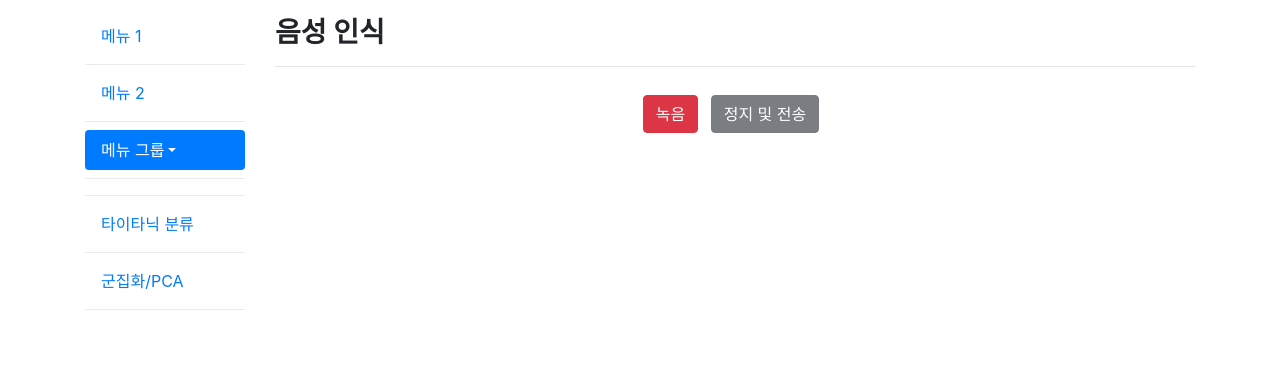
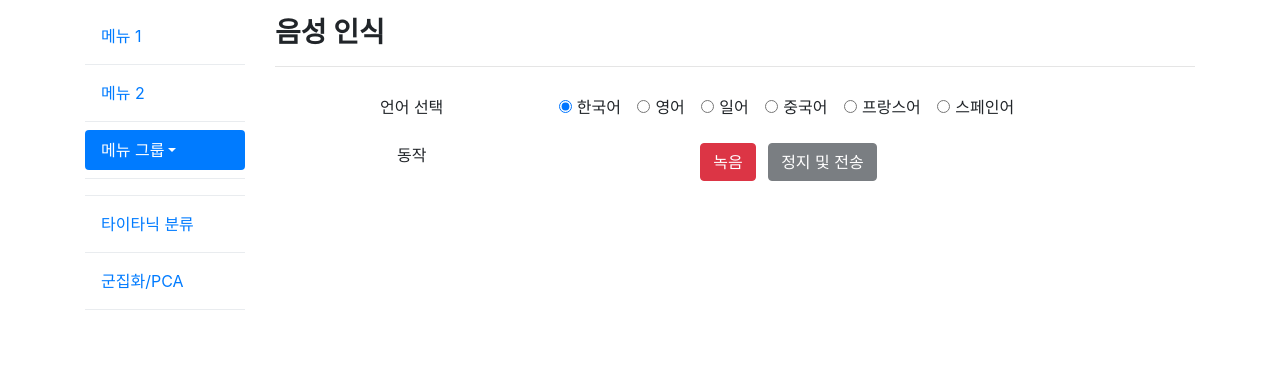
Before and after one commit to ksw0733/Flask_web_project_template, a Flask app: page /module/recog in a window 1280 px wide. Shown: the part 72-452 px from the top of the page. Run offline with Flask 2, Linux system fonts and the light colour scheme; some libraries are stand-ins or nearby versions.

Commit message:
음성 인식

```diff
--- a/bp_modue/module.py
+++ b/bp_modue/module.py
@@ -24,7 +24,7 @@ content = '''
 <p></p>'''
 
 @module_bp.route('/recog', methods=['GET', 'POST'])
-def sub1():
+def recog():
     global recog_text
     if request.method == 'GET':
         #print('Get /recog')
@@ -62,9 +62,9 @@ def sub1():
         return render_template('module/audio_res.html', menu=menu, text=recog_text, mtime=mtime)
 
 @module_bp.route('/recog_res')
-def sub1_res():
+def recog_res():
         #print('Get /sub1_res')
-        audio_file = os.path.join(current_app.root_path, 'static/img/file.wav')
+        audio_file = os.path.join(current_app.root_path, 'static/img/recog.wav')
         mtime = int(os.stat(audio_file).st_mtime)
         return render_template('module/audio_res.html', menu=menu, text=recog_text, mtime=mtime)
 
--- a/static/js/audio.js
+++ b/static/js/audio.js
@@ -3,7 +3,7 @@ const record = document.getElementById("record");
 const stop = document.getElementById("stop");
 //const subm = document.getElementById("submit_button");
 const rerecord = document.getElementById("re-record");
-//const soundClips = document.getElementById("sound-clips");
+const mic = document.getElementById("mic");
 const audioCtx = new(window.AudioContext || window.webkitAudioContext)(); // 오디오 컨텍스트 정의
 const analyser = audioCtx.createAnalyser();
 
@@ -24,14 +24,18 @@ if (navigator.mediaDevices) {
     navigator.mediaDevices.getUserMedia(constraints).then(stream => {
         let options = {
             audioBitsPerSecond : 16000,
-            mimeType : 'audio/ogg'
+            mimeType : 'audio/wav'
         }
-        const mediaRecorder = new MediaRecorder(stream, options);
+        //const mediaRecorder = new MediaRecorder(stream, { mimeType: 'audio/wav' });
+        //const mediaRecorder = new MediaRecorder(stream, options=options);
+        const mediaRecorder = new MediaRecorder(stream);
 
         record.onclick = e => {
             e.preventDefault();
             mediaRecorder.start();
             console.log("recorder started", mediaRecorder.state);
+            mic.classList.add('mr-2')
+            mic.innerHTML = '<i class="fa-solid fa-microphone"></i>'
             stop.classlist.remove('disabled');
         }
 
--- a/templates/module/audio.html
+++ b/templates/module/audio.html
@@ -1,27 +1,71 @@
 {% extends "base.html" %}
+{% block additional_head %}
+    <style>
+        td { text-align: center; }
+    </style>
+{% endblock %}
 {% block subtitle %}
     <strong>음성 인식</strong>
 {% endblock %}
 {% block content %}
     <div class="row">
-        <div class="col-2"></div>
-        <div class="col-8">
+        <div class="col-1"></div>
+        <div class="col-10">
             <table class="table table-borderless">
-                <tr><td style="text-align: center;">
-                    <div class="button_box">
-                        <button type="button" class="btn btn-danger mr-2" id="record">녹음</button>
-                        <button type="button" class="btn btn-dark disabled mr-2" id="stop">정지 및 전송</button>
-                    </div>
-                </td></tr>
+                <tr>
+                    <td>언어 선택</td>
+                    <td>
+                        <div class="form-check-inline">
+                            <label class="form-check-label">
+                                <input type="radio" class="form-check-input" name="lang" value="korean" checked>한국어
+                            </label>
+                        </div>
+                        <div class="form-check-inline">
+                            <label class="form-check-label">
+                                <input type="radio" class="form-check-input" name="lang" value="english">영어
+                            </label>
+                        </div>
+                        <div class="form-check-inline">
+                            <label class="form-check-label">
+                                <input type="radio" class="form-check-input" name="lang" value="japanese">일어
+                            </label>
+                        </div>
+                        <div class="form-check-inline">
+                            <label class="form-check-label">
+                                <input type="radio" class="form-check-input" name="lang" value="chinese">중국어
+                            </label>
+                        </div>
+                        <div class="form-check-inline">
+                            <label class="form-check-label">
+                                <input type="radio" class="form-check-input" name="lang" value="french">프랑스어
+                            </label>
+                        </div>
+                        <div class="form-check-inline">
+                            <label class="form-check-label">
+                                <input type="radio" class="form-check-input" name="lang" value="spanish">스페인어
+                            </label>
+                        </div>
+                    </td>
+                </tr>
+                <tr>
+                    <td>동작</td>
+                    <td>
+                        <div class="button_box">
+                            <button type="button" class="btn btn-danger mr-2" id="record">녹음</button>
+                            <span id="mic" class=""></span>
+                            <button type="button" class="btn btn-dark disabled mr-2" id="stop">정지 및 전송</button>
+                        </div>
+                    </td>
+                </tr>
                 <tr><td style="text-align: center;">
                 </td></tr>
             </table>
 
         </div>
-        <div class="col-2"></div>
+        <div class="col-1"></div>
         <br>
     </div>
 {% endblock %}
 {% block additional_body %}
-    <script src="{{url_for('static', filename='js/audio.js', q=34)}}"></script>
+    <script src="{{url_for('static', filename='js/audio.js', q=40)}}"></script>
 {% endblock %}
```
